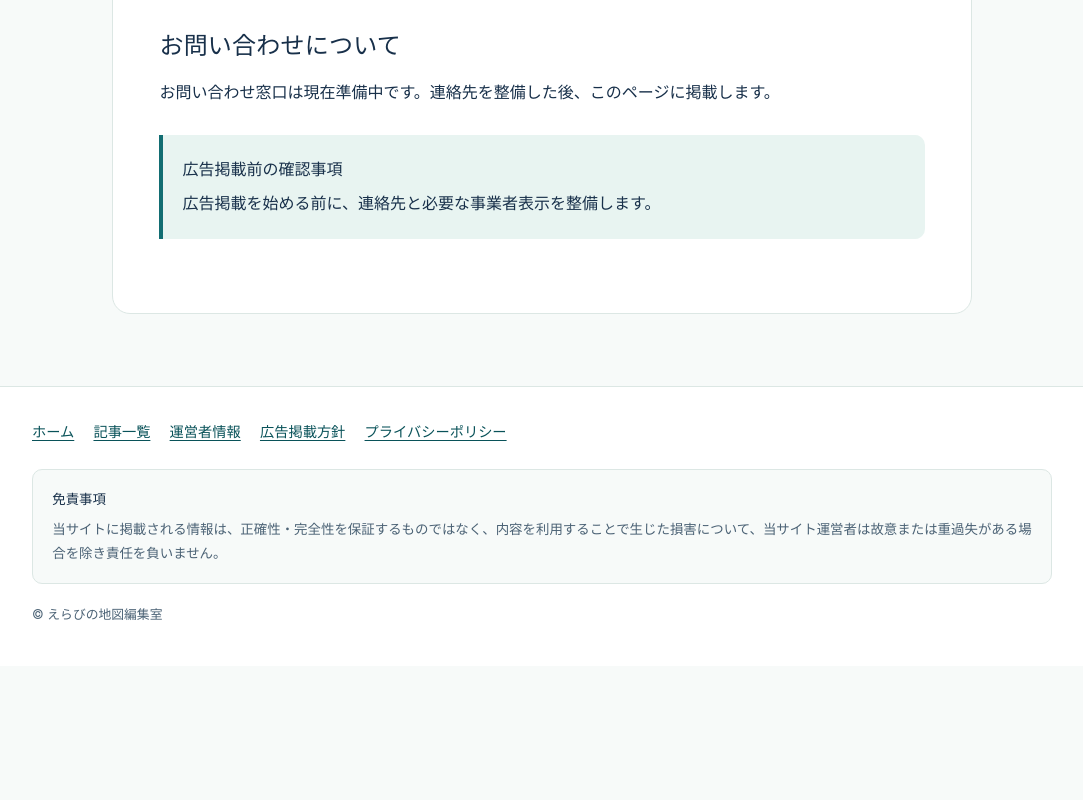
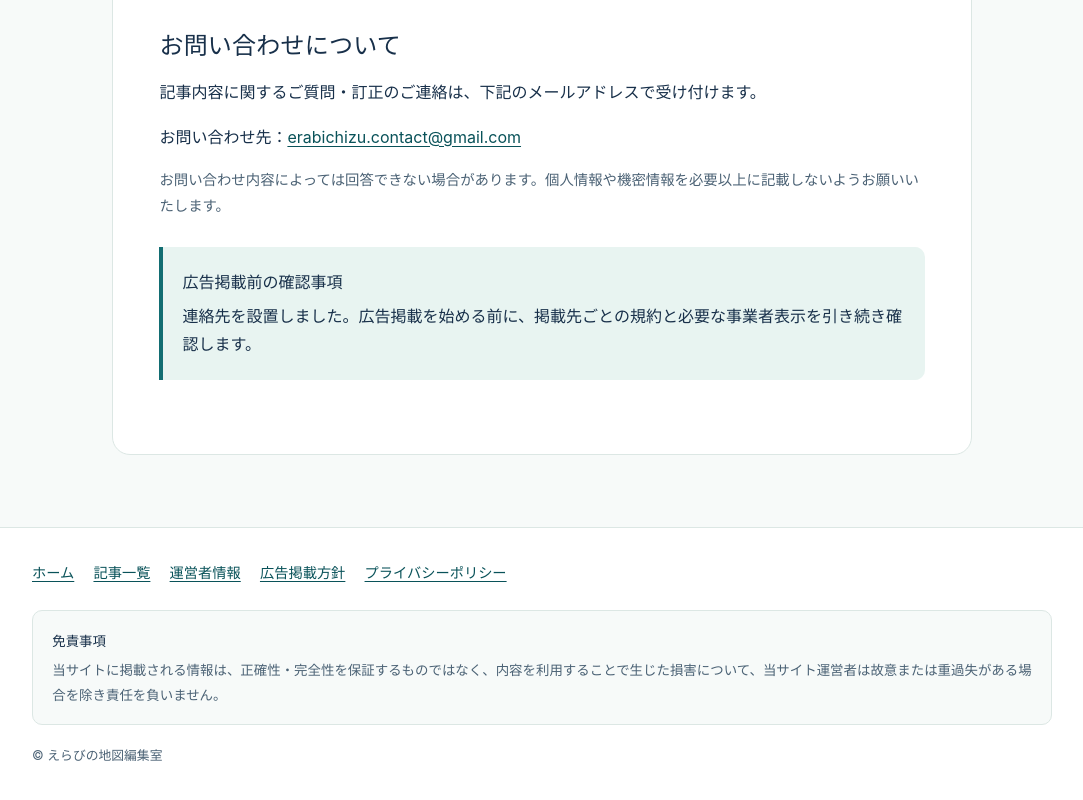
Before and after one commit to nobotasuke-byte/affiliate-autopilot, a plain HTML site: page public/about/index.html in a window 1280 px wide. Shown: the part 833-1633 px from the top of the page, without its empty margins (98-1181 px from the left). Before the commit the page ends 1499 px from the top, so only its background shows below. Drawn offline with Linux system fonts and the light colour scheme.

Commit message:
Publish dedicated site contact address and update privacy notice

```diff
--- a/public/about/index.html
+++ b/public/about/index.html
@@ -50,8 +50,10 @@
 </section>
 <section>
 <h2>お問い合わせについて</h2>
-<p>お問い合わせ窓口は現在準備中です。連絡先を整備した後、このページに掲載します。</p>
-<div class="notice"><p><strong>広告掲載前の確認事項</strong></p><p>広告掲載を始める前に、連絡先と必要な事業者表示を整備します。</p></div>
+<p>記事内容に関するご質問・訂正のご連絡は、下記のメールアドレスで受け付けます。</p>
+<p><strong>お問い合わせ先：</strong><a href="mailto:erabichizu.contact@gmail.com">erabichizu.contact@gmail.com</a></p>
+<p class="small muted">お問い合わせ内容によっては回答できない場合があります。個人情報や機密情報を必要以上に記載しないようお願いいたします。</p>
+<div class="notice"><p><strong>広告掲載前の確認事項</strong></p><p>連絡先を設置しました。広告掲載を始める前に、掲載先ごとの規約と必要な事業者表示を引き続き確認します。</p></div>
 </section>
 </article>
     </div>
```
